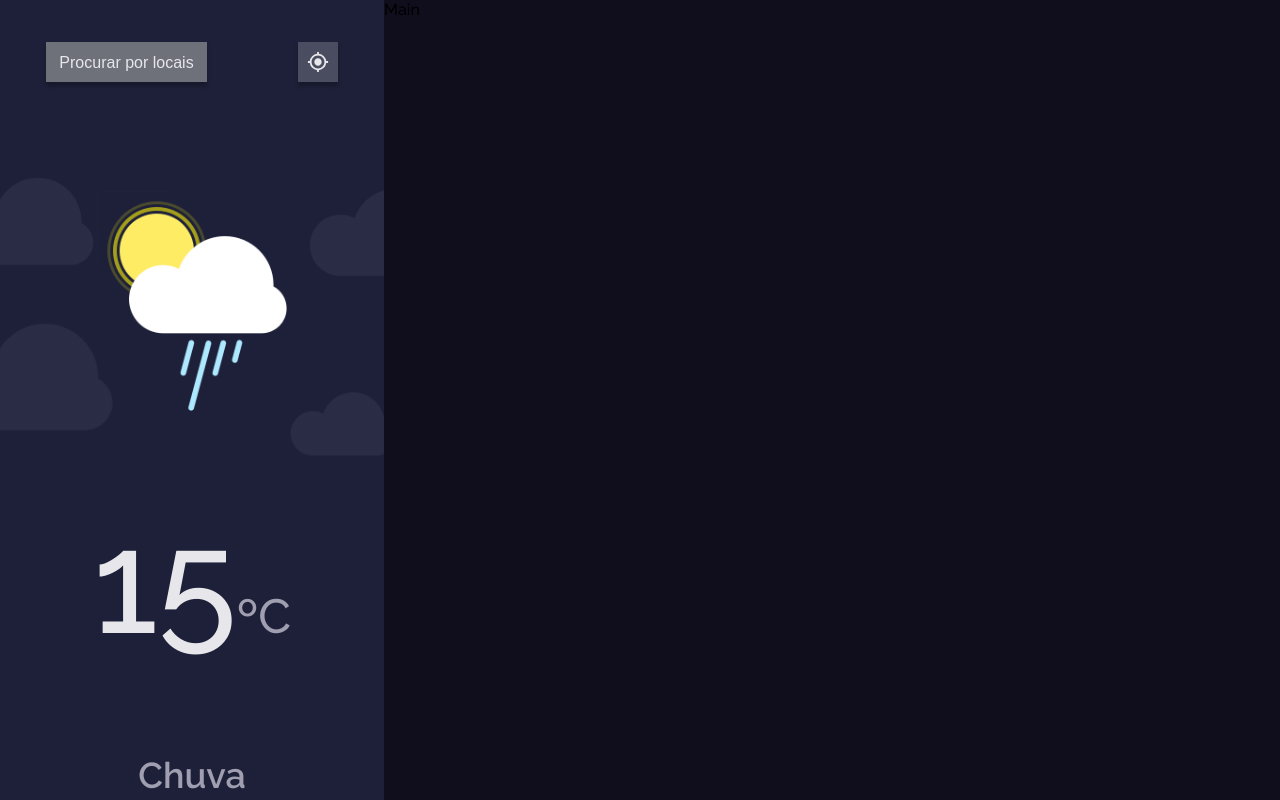
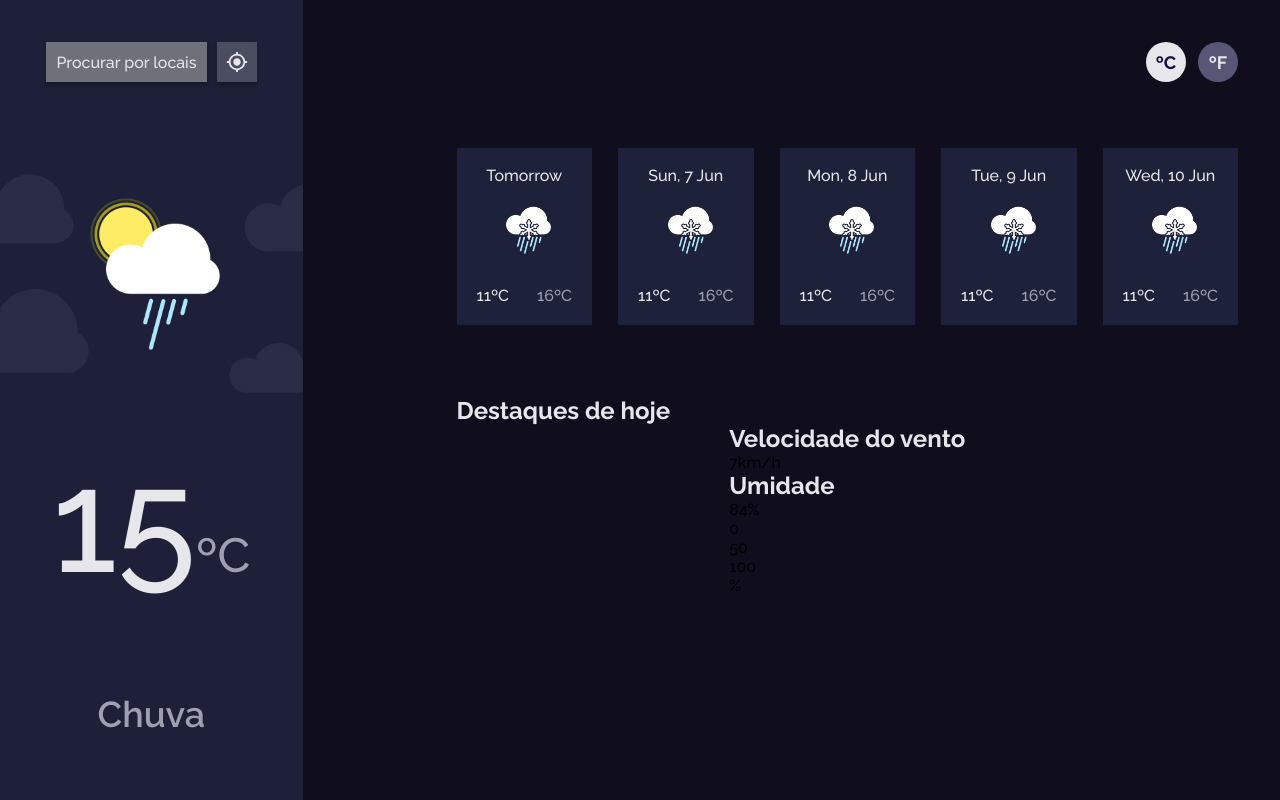
Before and after one commit to iuryyxd/WeatherAppV2, a React (Vite) app: page / in a window 1280 px wide. Shown: the top 800 px of the page. Built offline with nearby package versions, Linux system fonts and the light colour scheme.

Commit message:
Feat: cards

```diff
--- /dev/null
+++ b/src/Components/Card.module.scss
@@ -0,0 +1,45 @@
+.card {
+
+  display: flex;
+  flex-direction: column;
+  align-items: center;
+
+  height: 177px;
+  background: #1e213a;
+  padding: 18px 20px;
+
+  &__day {
+    font-weight: 500;
+    font-size: 1rem;
+    line-height: 1.1875rem;
+    text-align: center;
+    color: #e7e7eb;
+    margin-bottom: 9px;
+  }
+
+  img {
+    width: 53.56px;
+    margin-bottom: 2rem;
+  }
+
+  &__text {
+    width: 100%;
+    display: flex;
+    align-items: center;
+    justify-content: space-between;
+
+    p {
+      font-weight: 500;
+      font-size: 1rem;
+      line-height: 1.1875rem;
+
+      &:first-child {
+        color: #e7e7eb;
+      }
+
+      &:last-child {
+        color: #A09FB1;
+      }
+    }
+  }
+}
--- /dev/null
+++ b/src/Components/Card.tsx
@@ -0,0 +1,21 @@
+import styles from './Card.module.scss';
+
+interface CardProps {
+    day: string;
+    img: string;
+    min: string;
+    max: string;
+}
+
+export default function Card({day, img, min, max}: CardProps) {
+  return (
+    <div className={styles.card}>
+        <p className={styles.card__day}>{day}</p>
+        <img src={img}/>
+        <div className={styles.card__text}>
+            <p>{min}</p>
+            <p>{max}</p>
+        </div>
+    </div>
+  )
+}
--- /dev/null
+++ b/src/Layout/Main/Main.module.scss
@@ -0,0 +1,65 @@
+.main {
+  width: 100%;
+  height: 100vh;
+  padding: 42px 42px 42px 154px;
+
+  &__header {
+    width: 100%;
+    display: flex;
+    flex-direction: column;
+    gap: 4.125rem;
+
+    .header__buttons {
+      display: flex;
+      align-self: flex-end;
+      gap: 12px;
+      align-items: center;
+
+      .header__buttonCelsius {
+        width: 40px;
+        height: 40px;
+        background: #e7e7eb;
+        border-radius: 54px;
+
+        font-weight: 700;
+        font-size: 18px;
+        line-height: 21px;
+        color: #110e3c;
+      }
+
+      .header__buttonFahrenheit {
+        width: 40px;
+        height: 40px;
+        background: #585676;
+        border-radius: 54px;
+
+        font-weight: 700;
+        font-size: 18px;
+        line-height: 21px;
+        color: #e7e7eb;
+      }
+    }
+
+    .header__cards {
+      display: grid;
+      grid-template-columns: repeat(5, 1fr);
+      gap: 26px;
+    }
+  }
+
+  &__highlights {
+    display: flex;
+    flex-direction: column;
+    align-items: center;
+    justify-content: center;
+    margin-top: 72px;
+
+    h1 {
+      font-weight: 700;
+      font-size: 24px;
+      line-height: 28px;
+      color: #e7e7eb;
+      align-self: flex-start;
+    }
+  }
+}
--- a/src/Layout/Main/index.tsx
+++ b/src/Layout/Main/index.tsx
@@ -1,7 +1,49 @@
+import Card from "../../Components/Card";
 import styles from "./Main.module.scss";
+import imgTest from '../../assets/Sleet.png'
 
 function Main() {
-  return <div>Main</div>;
+  return (
+    <main className={styles.main}>
+      <header className={styles.main__header}>
+        <div className={styles.header__buttons}>
+          <button className={styles.header__buttonCelsius}>ºC</button>
+          <button className={styles.header__buttonFahrenheit}>ºF</button>
+        </div>
+
+        <div className={styles.header__cards}>
+          <Card day="Tomorrow" img={imgTest} max="16ºC" min="11ºC" />
+          <Card day="Sun, 7 Jun" img={imgTest} max="16ºC" min="11ºC" />
+          <Card day="Mon, 8 Jun" img={imgTest} max="16ºC" min="11ºC" />
+          <Card day="Tue, 9 Jun" img={imgTest} max="16ºC" min="11ºC" />
+          <Card day="Wed, 10 Jun" img={imgTest} max="16ºC" min="11ºC" />
+        </div>
+      </header>
+
+      <div className={styles.main__highlights}>
+        <h1>Destaques de hoje</h1>
+
+        <div>
+          <div>
+            <h1>Velocidade do vento</h1>
+            <p>7<span>km/h</span></p>
+          </div>
+
+          <div>
+            <h1>Umidade</h1>
+            <p>84<span>%</span></p>
+            <div>
+              <div>
+                <p>0</p><p>50</p><p>100</p>
+              </div>
+              <div></div>
+              <p>%</p>
+            </div>
+          </div>
+        </div>
+      </div>
+    </main>
+  );
 }
 
 export default Main;
--- a/src/index.scss
+++ b/src/index.scss
@@ -19,10 +19,10 @@
   margin: 0;
   padding: 0;
   box-sizing: border-box;
+  font-family: "Raleway", sans-serif;
 }
 
 body {
-  font-family: "Raleway", sans-serif;
   background: var(--color-blue-3);
 }
 
@@ -51,3 +51,19 @@ input[type="search"]::-webkit-search-results-button,
 input[type="search"]::-webkit-search-results-decoration {
   -webkit-appearance: none;
 }
+
+/* width */
+::-webkit-scrollbar {
+  width: 10px;
+}
+
+/* Track */
+::-webkit-scrollbar-track {
+  background: none;
+}
+
+/* Handle */
+::-webkit-scrollbar-thumb {
+  background: #282b4d;
+  border-radius: 5px;
+}
```
Also changed, not shown: src/Layout/Main/Main.scss (deleted).
